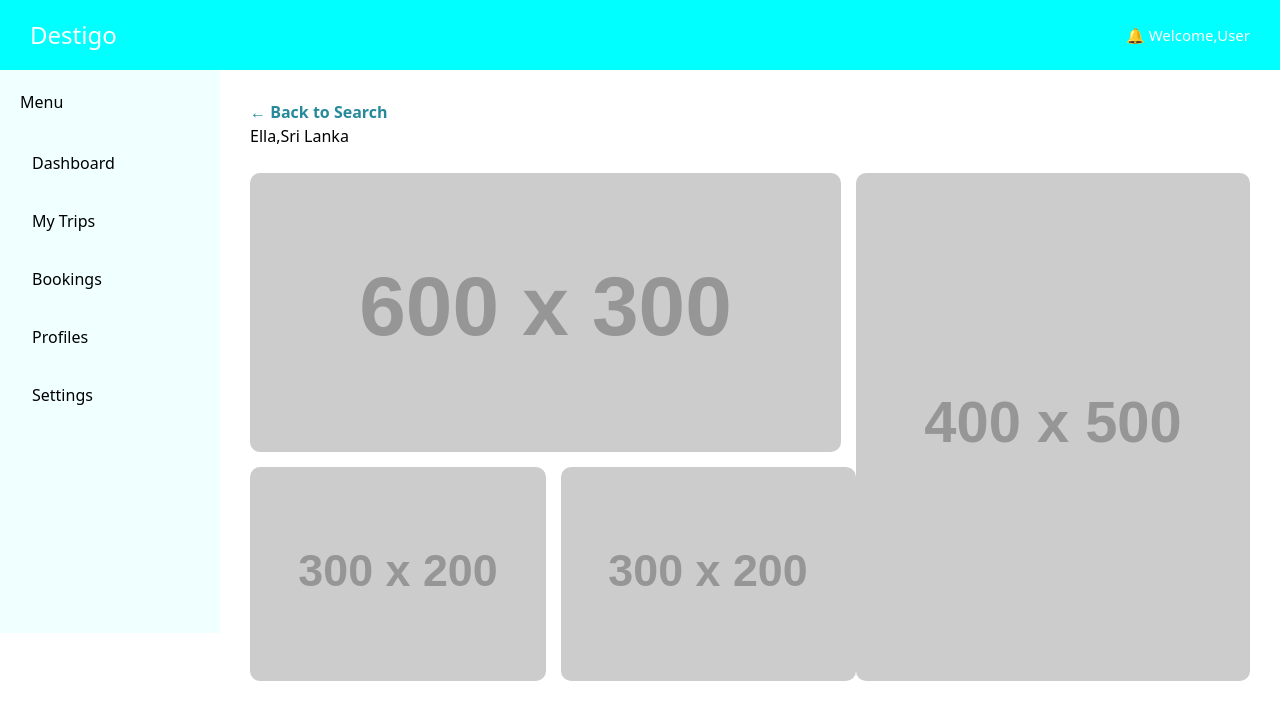
After one commit to Hemaka25/Destigo, a Laravel app: template resources/views/hotel_booking/details.blade.php in a window 1280 px wide. The commit adds this page. Shown: the top 720 px of the page. Run offline with Laravel 12, Linux system fonts and the light colour scheme; the template is opened without the code that fills it, so the values that code supplies are empty; grey boxes labelled with a size stand in for pictures from a placeholder-image service; style sheets or scripts are compiled from the project's sources; some libraries are stand-ins or nearby versions.

Commit message:
created html structure for hotel details page.and stylished

```diff
--- a/resources/css/app.css
+++ b/resources/css/app.css
@@ -132,6 +132,8 @@
 
 .hotel-list{
     display: flex;
+   /* display: grid;
+    grid-template-columns: repeat(4,1fr);*/
     gap:20px;
     margin-top:20px;
 }
@@ -177,3 +179,69 @@
 .hotel-info button:hover{
     background-color: #278A9B;
 }
+.content{
+    flex:1;
+    min-width:0;
+    padding:30px;
+    box-sizing:border-box;
+}
+
+
+/* Hotel Details Page */
+.hotel-details {
+    margin-bottom: 30px;
+}
+
+.hotel-details > a {
+    color: #278A9B;
+    text-decoration: none;
+    font-weight: bold;
+}
+
+.hotel-details h2 {
+    color: #173D59;
+    margin-top: 20px;
+    margin-bottom: 5px;
+}
+
+/* Hotel Image Gallery */
+.hotel-gallery {
+    display: grid;
+    grid-template-columns: 1.5fr 1fr;
+    gap: 15px;
+    margin-top: 25px;
+    height: 400px;
+}
+
+.gallery-left {
+    display: flex;
+    flex-direction: column;
+    gap: 15px;
+}
+
+.gallery-left > img {
+    width: 100%;
+    height: 55%;
+    object-fit: cover;
+    border-radius: 10px;
+}
+
+.gallery-bottom {
+    display: flex;
+    gap: 15px;
+    height: 45%;
+}
+
+.gallery-bottom img {
+    width: 50%;
+    height: 100%;
+    object-fit: cover;
+    border-radius: 10px;
+}
+
+.gallery-right img {
+    width: 100%;
+    height: 100%;
+    object-fit: cover;
+    border-radius: 10px;
+}
--- /dev/null
+++ b/resources/views/hotel_booking/details.blade.php
@@ -0,0 +1,36 @@
+@extends('layouts.nav')
+
+@section('content')
+
+    <div class="hotel-details">
+
+    <a href="{{ url('/hotel_booking') }}">← Back to Search</a>
+
+
+
+    <p>Ella,Sri Lanka</p>
+
+    <div class="hotel-gallery">
+
+    <div class="gallery-left">
+        <img src="https://placehold.co/600x300?text=Hotel+Main+View" alt="Hotel main view">
+
+        <div class="gallery-bottom">
+            <img src="https://placehold.co/300x200?text=Hotel+Room" alt="Hotel room">
+
+            <img src="https://placehold.co/300x200?text=Hotel+Balcony" alt="Hotel balcony">
+        </div>
+    </div>
+
+    <div class="gallery-right">
+        <img src="https://placehold.co/400x500?text=Mountain+View" alt="Mountain view">
+    </div>
+
+</div>
+
+
+
+
+</div>
+
+@endsection
--- a/routes/web.php
+++ b/routes/web.php
@@ -5,3 +5,7 @@ use Illuminate\Support\Facades\Route;
 Route::get('/hotel_booking', function () {
     return view('hotel_booking.index');
 });
+
+Route::get('/hotel_booking', function () {
+    return view('hotel_booking.details');
+});
```
